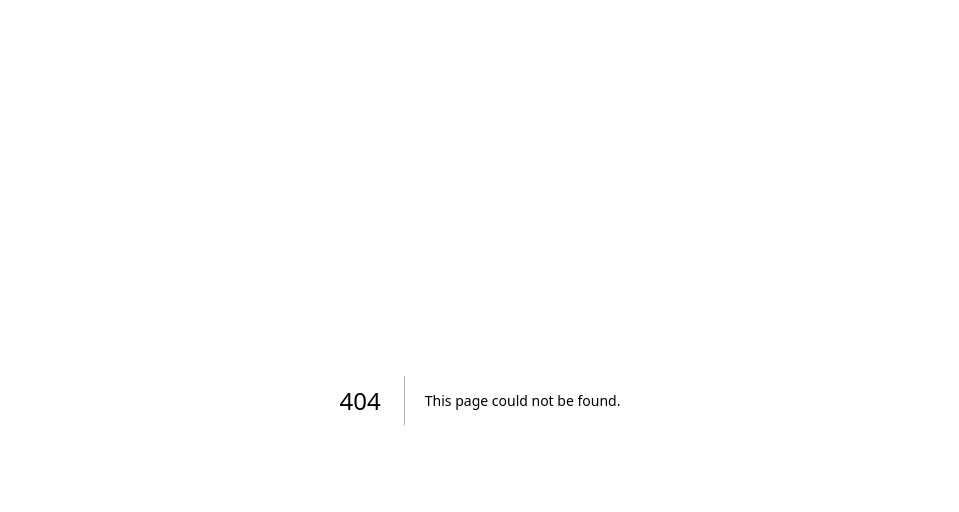
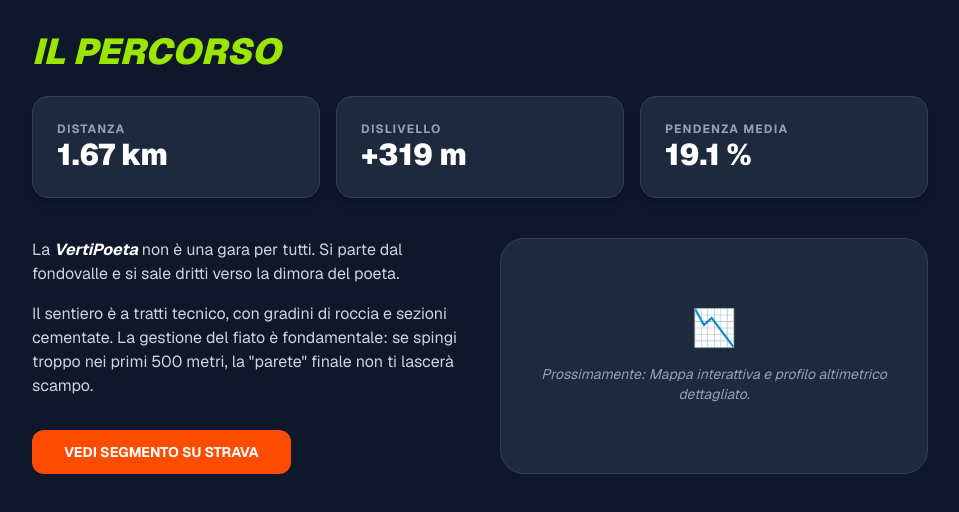
Before and after one commit to LucaPonzini/vertipoeta, a Next.js app: page /percorso in a window 1280 px wide. Before the commit this address had no page. Shown: the top 512 px of the page, without its empty margins (160-1119 px from the left). Built offline with nearby package versions, Linux system fonts and the light colour scheme.

Commit message:
aggiunta della sezione percorso e sistemato vari bug

```diff
--- a/app/classifica/page.tsx
+++ b/app/classifica/page.tsx
@@ -3,66 +3,91 @@
 import { useEffect, useState } from 'react'
 import { supabase } from '@/lib/supabase'
 
+// 1. Definiamo l'interfaccia precisa per l'atleta che arriva dal DB
+interface AtletaDB {
+  id: number;
+  nome: string;
+  pettorale: number;
+  partenza: string;
+  arrivo: string;
+}
+
+// 2. Definiamo l'interfaccia per l'atleta con i calcoli del tempo
+interface AtletaClassifica extends AtletaDB {
+  tempoMs: number;
+  tempoLabel: string;
+}
+
 export default function Classifica() {
-  const [classifica, setClassifica] = useState<any[]>([])
+  const [classifica, setClassifica] = useState<AtletaClassifica[]>([])
+  const [loading, setLoading] = useState(true)
 
   useEffect(() => {
-    const fetchClassifica = async () => {
-      const { data } = await supabase
+    const scaricaDati = async () => {
+      // Specifichiamo il tipo qui <AtletaDB[]>
+      const { data, error } = await supabase
         .from('atleti')
         .select('*')
-        .not('arrivo', 'is', null) // Prendiamo solo chi è arrivato
+        .not('arrivo', 'is', null)
 
-      if (data) {
-        // Calcoliamo il tempo per ogni atleta
-        const elaborati = data.map(atleta => {
+      if (error) {
+        console.error('Errore:', error.message)
+      } else if (data) {
+        // Tipizziamo esplicitamente l'atleta nel map
+        const elaborati: AtletaClassifica[] = (data as AtletaDB[]).map((atleta) => {
           const inizio = new Date(atleta.partenza).getTime()
           const fine = new Date(atleta.arrivo).getTime()
-          const diff = fine - inizio // Differenza in millisecondi
+          const diff = fine - inizio
 
-          // Formattazione MM:SS
           const minuti = Math.floor(diff / 60000)
           const secondi = ((diff % 60000) / 1000).toFixed(0)
           const tempoFormattato = `${minuti}:${parseInt(secondi) < 10 ? '0' : ''}${secondi}`
 
-          return { ...atleta, tempoMs: diff, tempoLabel: tempoFormattato }
+          return {
+            ...atleta,
+            tempoMs: diff,
+            tempoLabel: tempoFormattato
+          }
         })
 
-        // Ordiniamo dal più veloce al più lento
         elaborati.sort((a, b) => a.tempoMs - b.tempoMs)
         setClassifica(elaborati)
       }
+      setLoading(false)
     }
 
-    fetchClassifica()
-    // Bonus: aggiorna la classifica ogni 10 secondi in automatico
-    const interval = setInterval(fetchClassifica, 10000)
+    scaricaDati()
+    const interval = setInterval(scaricaDati, 10000)
     return () => clearInterval(interval)
   }, [])
 
+  if (loading) return <div className="min-h-screen bg-slate-900 text-white p-10 uppercase italic font-black">Caricamento...</div>
+
   return (
-    <main className="min-h-screen bg-slate-900 text-white p-8">
-      <h1 className="text-4xl font-black mb-10 text-center uppercase italic text-lime-400">
-        🏆 Classifica Live <span className="text-white">VertiPoeta</span>
-      </h1>
+    <main className="min-h-screen bg-slate-900 text-white p-6 md:p-12 font-sans">
+      <div className="max-w-3xl mx-auto">
+        <h1 className="text-5xl font-black uppercase italic text-lime-400 mb-10 text-center">Classifica Live</h1>
 
-      <div className="max-w-2xl mx-auto space-y-4">
+        <div className="space-y-4">
           {classifica.map((atleta, index) => (
-          <div key={atleta.pettorale} className="flex items-center bg-slate-800 p-6 rounded-2xl border-l-4 border-lime-400 shadow-xl">
-            <span className="text-2xl font-black mr-6 text-slate-500 w-8">{index + 1}°</span>
-            <div className="flex-grow">
-              <p className="text-xs uppercase tracking-widest text-slate-400 font-bold">Pettorale #{atleta.pettorale}</p>
-              <h2 className="text-xl font-bold uppercase">{atleta.nome}</h2>
+            <div key={atleta.id} className="flex items-center bg-slate-800 p-5 rounded-2xl border border-slate-700">
+              <div className="w-10 h-10 flex items-center justify-center bg-lime-400 text-black font-black rounded-lg mr-4 italic">
+                {index + 1}
+              </div>
+              <div className="grow">
+                <p className="text-[10px] uppercase font-bold text-slate-500 tracking-widest">Pettorale #{atleta.pettorale}</p>
+                <h2 className="text-lg font-black uppercase tracking-tight">{atleta.nome}</h2>
               </div>
               <div className="text-right">
-              <p className="text-3xl font-black text-lime-400 font-mono">{atleta.tempoLabel}</p>
+                <p className="text-2xl font-black text-white font-mono leading-none">{atleta.tempoLabel}</p>
               </div>
             </div>
           ))}
 
           {classifica.length === 0 && (
-          <p className="text-center text-slate-500 italic">Ancora nessun arrivato. La sfida è in corso!</p>
+            <p className="text-center text-slate-500 italic py-20">Nessun arrivato al momento.</p>
           )}
+        </div>
       </div>
     </main>
   )
--- a/app/page.tsx
+++ b/app/page.tsx
@@ -11,7 +11,7 @@ export default function Home() {
             Verti<span className="text-white font-light">Poeta</span>
           </h1>
           <p className="mt-4 text-xl md:text-2xl font-medium text-slate-300 max-w-2xl mx-auto italic">
-            "Tra un respiro affannato e un verso rubato, la vetta ti attende."
+            {`"Tra un respiro affannato e un verso rubato, la vetta ti attende."`}
           </p>
           <div className="mt-10 flex flex-wrap justify-center gap-4">
             <Link href="/iscrizioni" className="bg-white text-black px-8 py-4 rounded-full font-bold uppercase hover:bg-lime-400 transition-all">
@@ -24,18 +24,17 @@ export default function Home() {
         </div>
       </section>
 
-      {/* SEZIONE PAGINE (NAVIGAZIONE RAPIDA) */}
+      {/* SEZIONE PAGINE */}
       <section className="py-20 px-6 max-w-7xl mx-auto">
         <h2 className="text-3xl font-black uppercase mb-12 border-l-4 border-lime-400 pl-4">Menu Gara</h2>
         <div className="grid grid-cols-1 md:grid-cols-2 lg:grid-cols-4 gap-6">
           <NavCard title="Iscrizioni" desc="Riserva il tuo pettorale per la prossima scalata." link="/iscrizioni" emoji="✍️" />
-          <NavCard title="Percorso" desc="1.5km con 300m D+. Analizza ogni singolo metro." link="#" emoji="⛰️" />
+          <NavCard title="Percorso" desc="Analizza ogni singolo metro del tracciato." link="/percorso" emoji="⛰️" />
           <NavCard title="Cronometro" desc="Area riservata per la gestione dei tempi." link="/cronometro" emoji="⏱️" />
           <NavCard title="Classifica" desc="Guarda i tempi in tempo reale dal traguardo." link="/classifica" emoji="🏆" />
         </div>
       </section>
 
-      {/* FOOTER */}
       <footer className="py-10 text-center border-t border-slate-800 text-slate-500 text-sm">
         © 2026 VertiPoeta - Organizzato da Luca Ponzini
       </footer>
--- /dev/null
+++ b/app/percorso/page.tsx
@@ -0,0 +1,52 @@
+export default function Percorso() {
+  return (
+    <main className="min-h-screen bg-slate-900 text-white p-8 font-sans">
+      <div className="max-w-4xl mx-auto">
+        <h1 className="text-4xl font-black uppercase italic text-lime-400 mb-6">Il Percorso</h1>
+
+        {/* STATISTICHE RAPIDE */}
+        <div className="grid grid-cols-1 md:grid-cols-3 gap-4 mb-10">
+          <div className="bg-slate-800 p-6 rounded-2xl border border-slate-700 shadow-lg">
+            <p className="text-slate-400 uppercase text-xs font-bold tracking-widest">Distanza</p>
+            <p className="text-3xl font-black text-white">1.67 km</p>
+          </div>
+          <div className="bg-slate-800 p-6 rounded-2xl border border-slate-700 shadow-lg">
+            <p className="text-slate-400 uppercase text-xs font-bold tracking-widest">Dislivello</p>
+            <p className="text-3xl font-black text-white">+319 m</p>
+          </div>
+          <div className="bg-slate-800 p-6 rounded-2xl border border-slate-700 shadow-lg">
+            <p className="text-slate-400 uppercase text-xs font-bold tracking-widest">Pendenza Media</p>
+            <p className="text-3xl font-black text-white">19.1 %</p>
+          </div>
+        </div>
+
+        {/* DESCRIZIONE E STRAVA */}
+        <div className="grid grid-cols-1 lg:grid-cols-2 gap-10">
+          <div className="space-y-4 text-slate-300">
+            <p>
+              La <span className="text-white font-bold italic">VertiPoeta</span> non è una gara per tutti. Si parte dal fondovalle e si sale dritti verso la dimora del poeta.
+            </p>
+            <p>
+              Il sentiero è a tratti tecnico, con gradini di roccia e sezioni cementate. La gestione del fiato è fondamentale: se spingi troppo nei primi 500 metri, la {`"parete"`} finale non ti lascerà scampo.
+            </p>
+            <a
+              href="https://www.strava.com/segments/40284189"
+              target="_blank"
+              rel="noopener noreferrer"
+              className="inline-block bg-[#FC4C02] text-white px-8 py-3 rounded-xl font-bold uppercase text-sm mt-4 hover:scale-105 transition-transform"
+            >
+              Vedi Segmento su Strava
+            </a>
+          </div>
+
+          <div className="bg-slate-800 rounded-3xl p-8 border border-slate-700 flex flex-col items-center justify-center text-center">
+             <div className="text-4xl mb-4">📉</div>
+             <p className="text-slate-400 italic text-sm">
+                Prossimamente: Mappa interattiva e profilo altimetrico dettagliato.
+             </p>
+          </div>
+        </div>
+      </div>
+    </main>
+  )
+}
```
Lines whose indentation alone changed are shown as unchanged.
